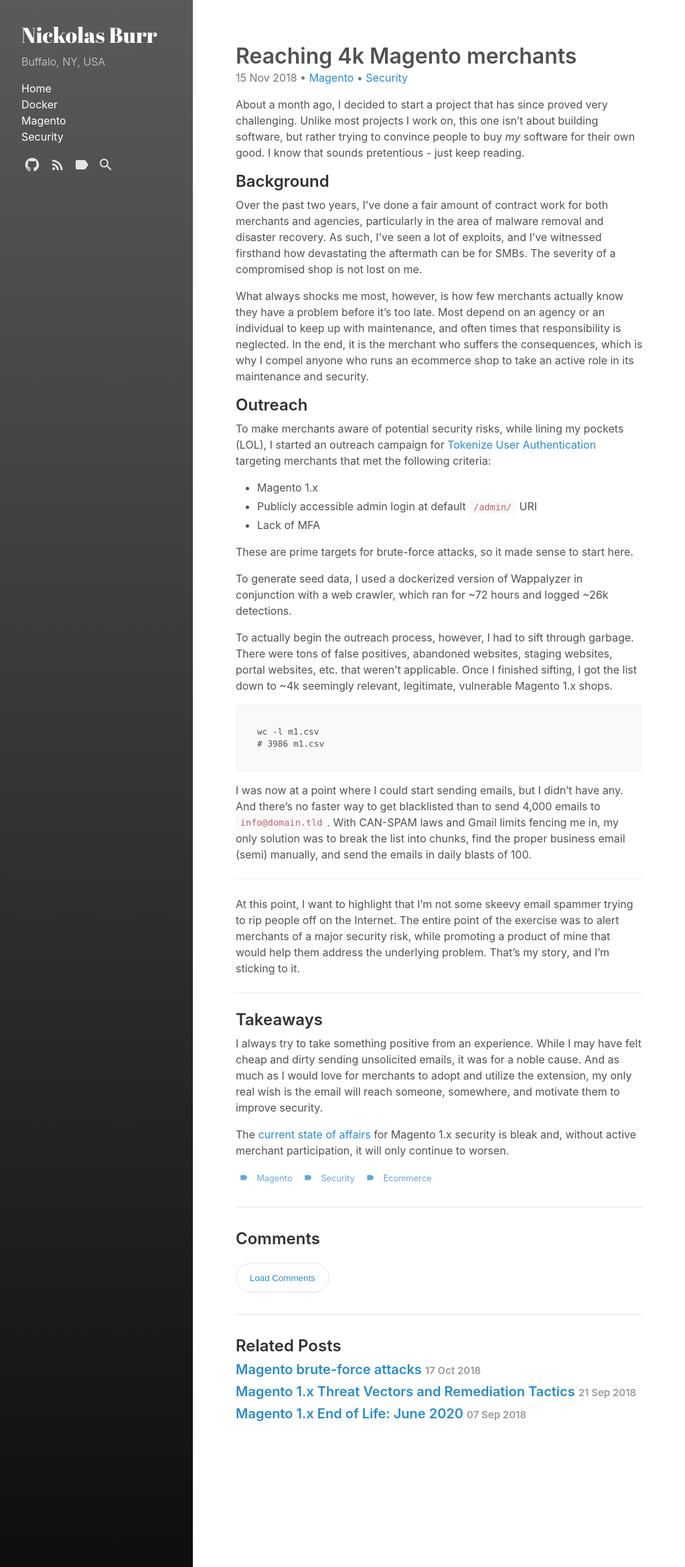
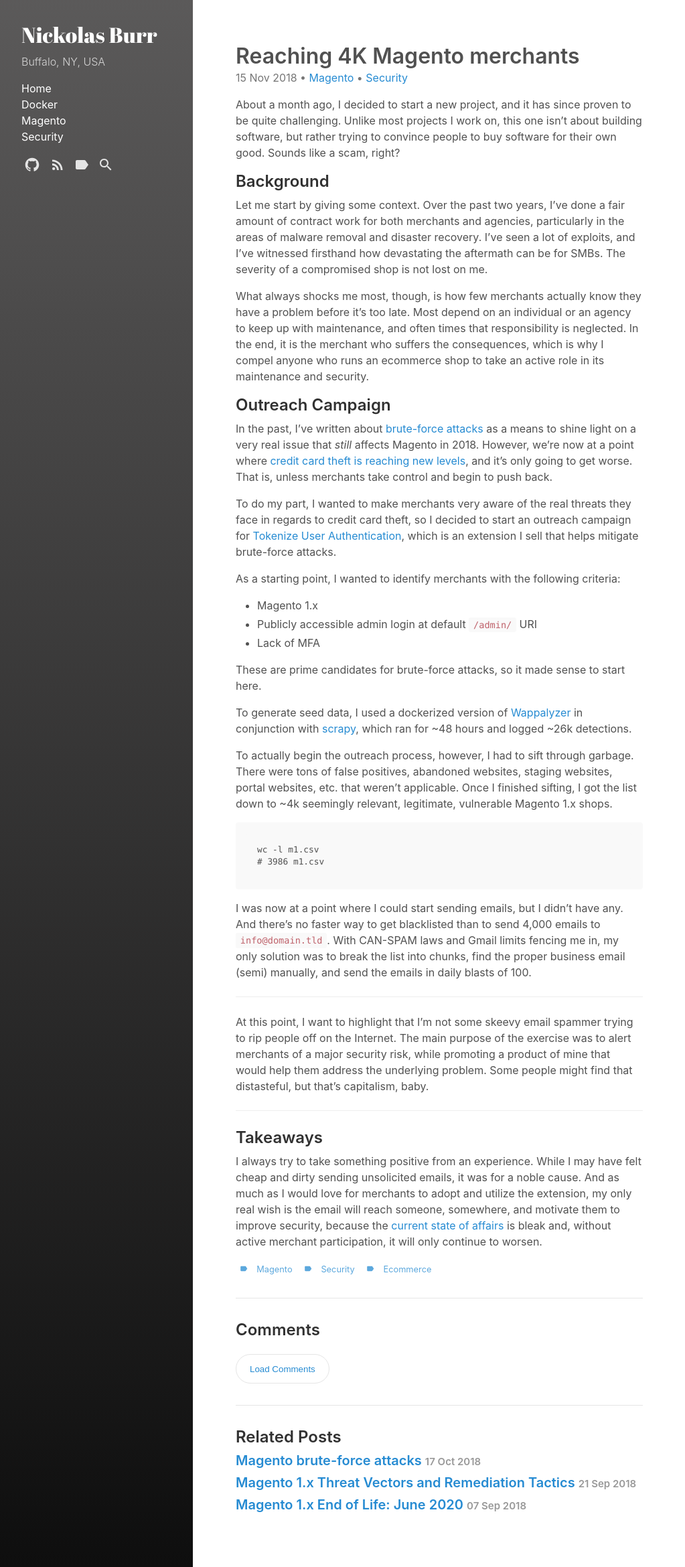
Before and after one commit to nickolasburr/blog, a Jekyll site: the page built from _posts/2018-11-15-reaching-4k-magento-merchants.md, in a window 1280 px wide. Shown: the whole page at 67% size, without its empty margins (0-1023 px from the left). Built offline with Jekyll 4.4.1, drawn with Linux system fonts in a browser that asks for light colours.

Commit message:
Minor updates to 11/15 blog post

```diff
--- a/_posts/2018-11-15-reaching-4k-magento-merchants.md
+++ b/_posts/2018-11-15-reaching-4k-magento-merchants.md
@@ -1,6 +1,6 @@
 ---
 layout: post
-title: Reaching 4k Magento merchants
+title: Reaching 4K Magento merchants
 tags: magento security ecommerce
 categories:
   - magento
@@ -8,41 +8,50 @@ categories:
 excerpt_separator: <!--more-->
 ---
 
-About a month ago, I decided to start a project that has since proved
-very challenging. Unlike most projects I work on, this one isn't about
-building software, but rather trying to convince people to buy _my_ software
-for their own good. I know that sounds pretentious - just keep reading.
+About a month ago, I decided to start a new project, and it has since proven
+to be quite challenging. Unlike most projects I work on, this one isn't about
+building software, but rather trying to convince people to buy software for
+their own good. Sounds like a scam, right?
 
 <!--more-->
 
 ## Background
 
-Over the past two years, I've done a fair amount of contract work for both
-merchants and agencies, particularly in the area of malware removal and disaster
-recovery. As such, I've seen a lot of exploits, and I've witnessed firsthand how
-devastating the aftermath can be for SMBs. The severity of a compromised shop is
-not lost on me.
+Let me start by giving some context. Over the past two years, I've done a fair
+amount of contract work for both merchants and agencies, particularly in the areas
+of malware removal and disaster recovery. I've seen a lot of exploits, and I've
+witnessed firsthand how devastating the aftermath can be for SMBs. The severity
+of a compromised shop is not lost on me.
 
-What always shocks me most, however, is how few merchants actually know they have
-a problem before it's too late. Most depend on an agency or an individual to keep
+What always shocks me most, though, is how few merchants actually know they have
+a problem before it's too late. Most depend on an individual or an agency to keep
 up with maintenance, and often times that responsibility is neglected. In the end,
 it is the merchant who suffers the consequences, which is why I compel anyone who
 runs an ecommerce shop to take an active role in its maintenance and security.
 
-## Outreach
+## Outreach Campaign
 
-To make merchants aware of potential security risks, while lining my pockets (LOL),
-I started an outreach campaign for [Tokenize User Authentication](https://store.nickolasburr.com/tokenize-user-authentication.html)
-targeting merchants that met the following criteria:
+In the past, I've written about [brute-force attacks](https://blog.nickolasburr.com/magento/security/2018/10/17/magento-brute-force-attacks.html)
+as a means to shine light on a very real issue that _still_ affects Magento in 2018.
+However, we're now at a point where [credit card theft is reaching new levels](https://gwillem.gitlab.io/2018/08/30/magentocore.net_skimmer_most_aggressive_to_date/),
+and it's only going to get worse. That is, unless merchants take control and begin
+to push back.
+
+To do my part, I wanted to make merchants very aware of the real threats they
+face in regards to credit card theft, so I decided to start an outreach campaign
+for [Tokenize User Authentication](https://store.nickolasburr.com/tokenize-user-authentication.html),
+which is an extension I sell that helps mitigate brute-force attacks.
+
+As a starting point, I wanted to identify merchants with the following criteria:
 
 - Magento 1.x
 - Publicly accessible admin login at default `/admin/` URI
 - Lack of MFA
 
-These are prime targets for brute-force attacks, so it made sense to start here.
+These are prime candidates for brute-force attacks, so it made sense to start here.
 
-To generate seed data, I used a dockerized version of Wappalyzer in conjunction with
-a web crawler, which ran for ~72 hours and logged ~26k detections.
+To generate seed data, I used a dockerized version of [Wappalyzer](https://www.wappalyzer.com)
+in conjunction with [scrapy](https://scrapy.org), which ran for ~48 hours and logged ~26k detections.
 
 To actually begin the outreach process, however, I had to sift through garbage. There
 were tons of false positives, abandoned websites, staging websites, portal websites,
@@ -63,9 +72,10 @@ in daily blasts of 100.
 ---
 
 At this point, I want to highlight that I'm not some skeevy email spammer trying to rip
-people off on the Internet. The entire point of the exercise was to alert merchants of
+people off on the Internet. The main purpose of the exercise was to alert merchants of
 a major security risk, while promoting a product of mine that would help them address
-the underlying problem. That's my story, and I'm sticking to it.
+the underlying problem. Some people might find that distasteful, but that's capitalism,
+baby.
 
 ---
 
@@ -74,8 +84,6 @@ the underlying problem. That's my story, and I'm sticking to it.
 I always try to take something positive from an experience. While I may have felt cheap
 and dirty sending unsolicited emails, it was for a noble cause. And as much as I would
 love for merchants to adopt and utilize the extension, my only real wish is the email
-will reach someone, somewhere, and motivate them to improve security.
-
-The [current state of affairs](https://gwillem.gitlab.io/2018/11/12/merchants-struggle-with-magecart-reinfections/)
-for Magento 1.x security is bleak and, without active merchant participation, it will
-only continue to worsen.
+will reach someone, somewhere, and motivate them to improve security, because the
+[current state of affairs](https://gwillem.gitlab.io/2018/11/12/merchants-struggle-with-magecart-reinfections/)
+is bleak and, without active merchant participation, it will only continue to worsen.
```
